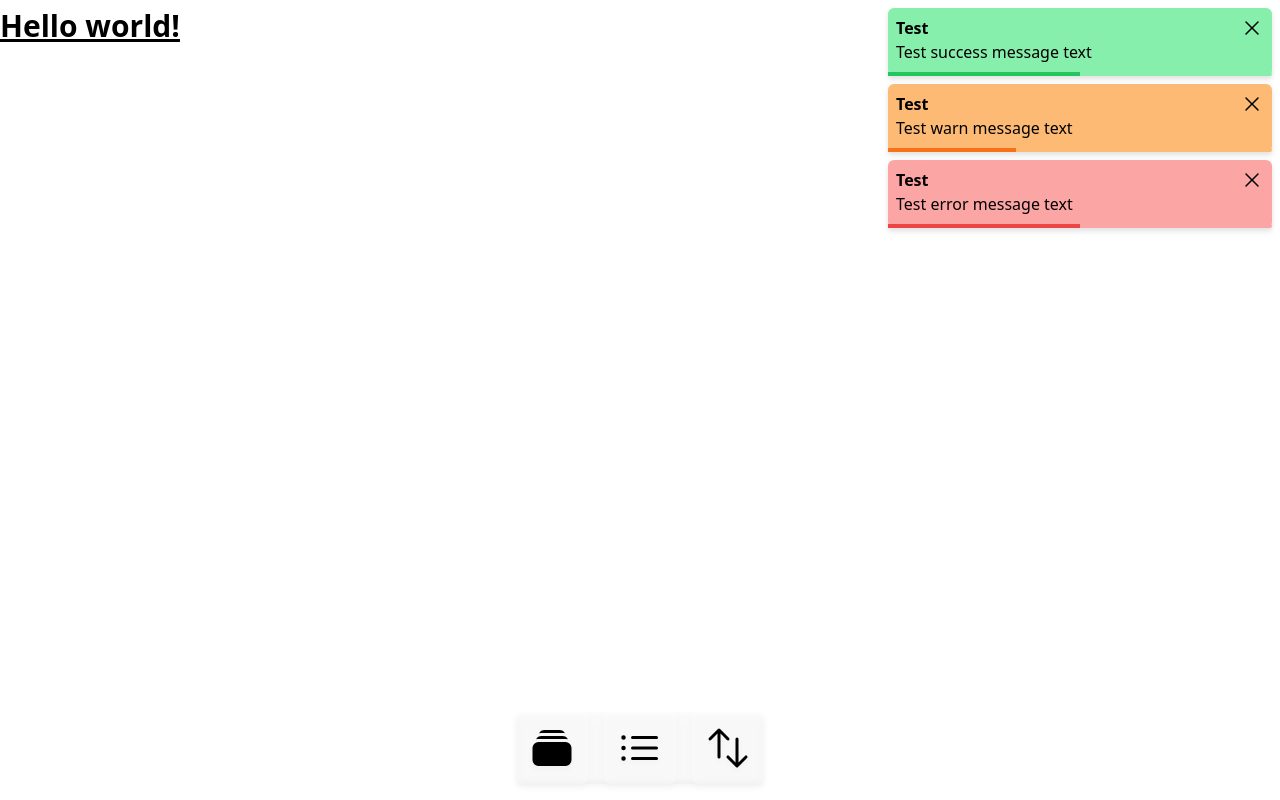
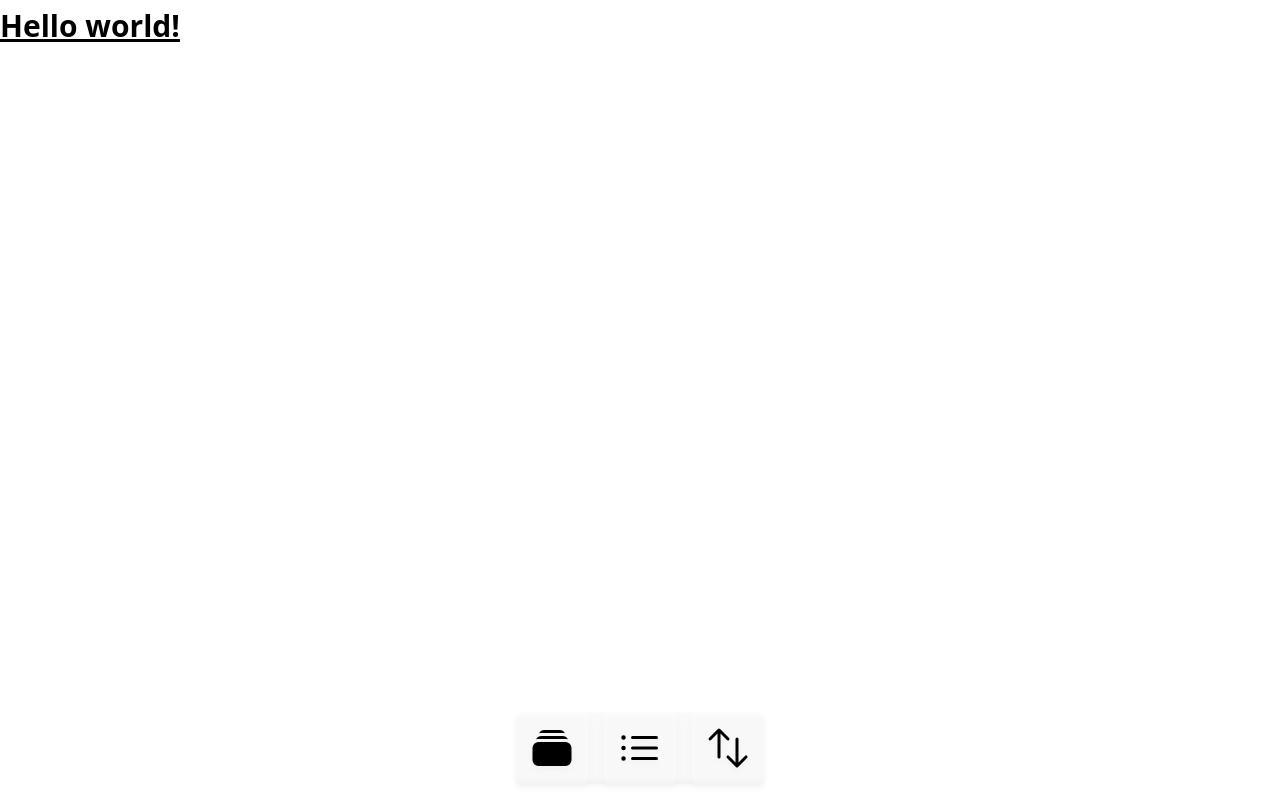
Before and after one commit to AntanasGa/TimeHolder, a Vue app: page / in a window 1280 px wide. Built offline with nearby package versions, Linux system fonts and the light colour scheme.

Commit message:
toast cleanup

```diff
--- a/src/components/ToastBar.vue
+++ b/src/components/ToastBar.vue
@@ -36,11 +36,7 @@ import { XMarkIcon } from '@heroicons/vue/24/solid';
 
 const toasts = useToastStore();
 
-const toastItems = ref<(IToast & { minId: string, max: number })[]>([
-  { title: "Test", message: "Test success message text", status: ToastStatus.Success, minId: numberId(12), timeout: 2000000, max: 30000 },
-  { title: "Test", message: "Test warn message text", status: ToastStatus.Warn, minId: numberId(12), timeout: 1500000, max: 30000 },
-  { title: "Test", message: "Test error message text", status: ToastStatus.Error, minId: numberId(12), timeout: 2000000, max: 30000 },
-]);
+const toastItems = ref<(IToast & { minId: string, max: number })[]>([]);
 
 const currentIndex = ref("");
 
```
